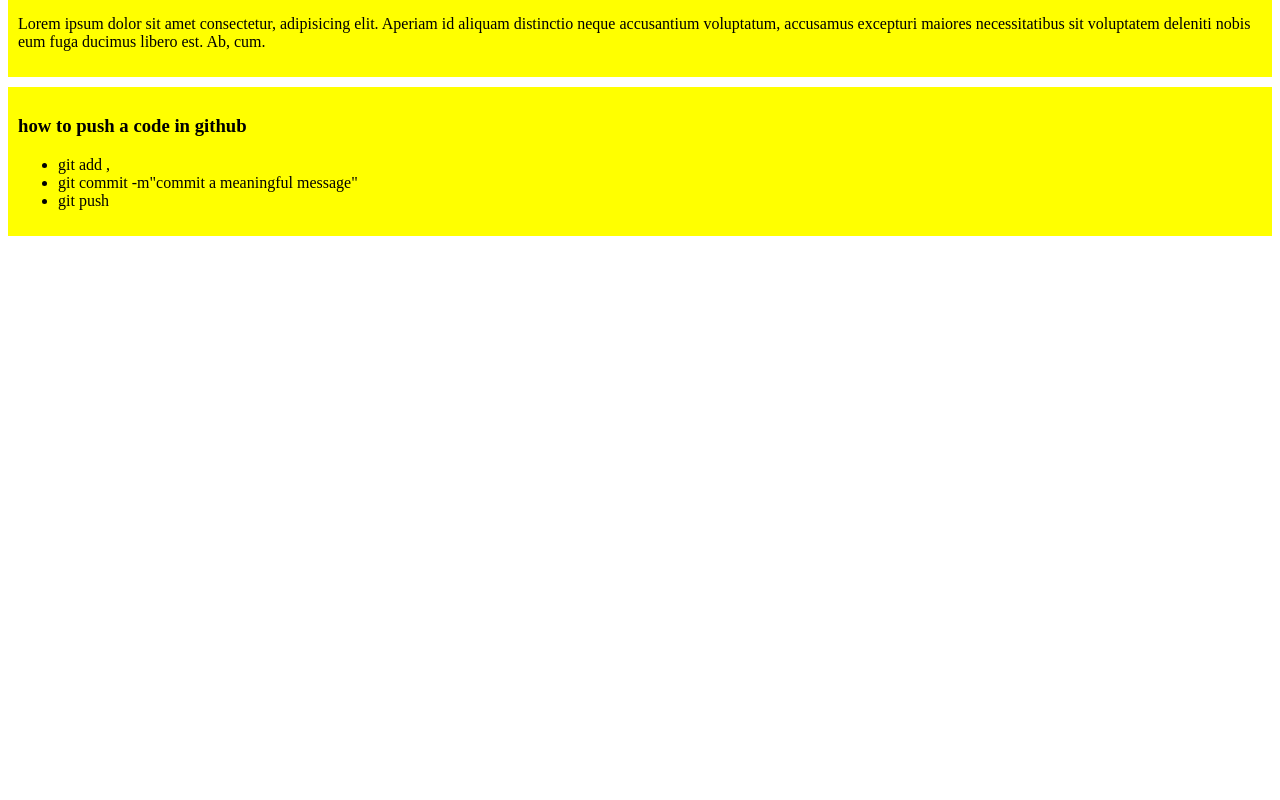
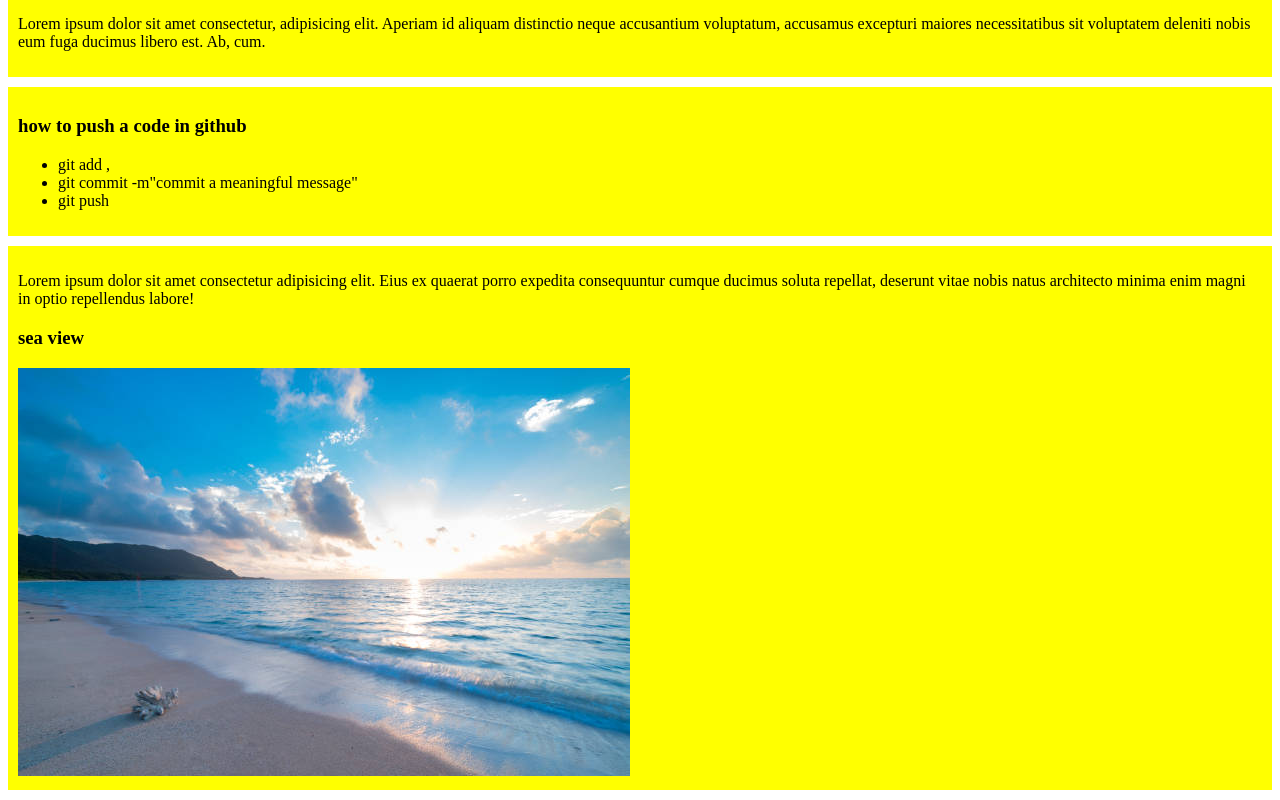
Before and after one commit to JabedOmar11/my-simple-website, a plain HTML site: page index.html in a window 1280 px wide. Shown: the part 487-1287 px from the top of the page. Before the commit the page ends 800 px from the top, so only its background shows below. Drawn offline with Linux system fonts and the light colour scheme.

Commit message:
sea view

```diff
--- a/index.html
+++ b/index.html
@@ -31,5 +31,11 @@
             <li>git push</li>
         </ul>
     </div>
+   <div>
+    <p>Lorem ipsum dolor sit amet consectetur adipisicing elit. Eius ex quaerat porro expedita consequuntur cumque ducimus soluta repellat, deserunt vitae nobis natus architecto minima enim magni in optio repellendus labore!</p>
+    <h3>sea view</h3>
+    <img src="images/sea view.jpg" alt="">
+</div>
+
 </body>
 </html>
```
Also changed, not shown: images/download.jpg (renamed from images/download.jpeg), images/sea view.jpg (added).
